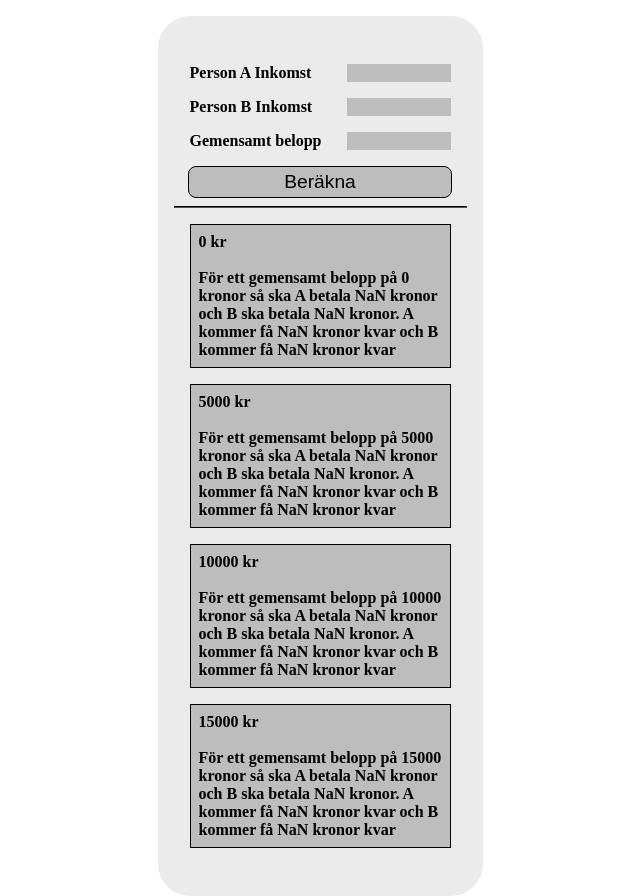
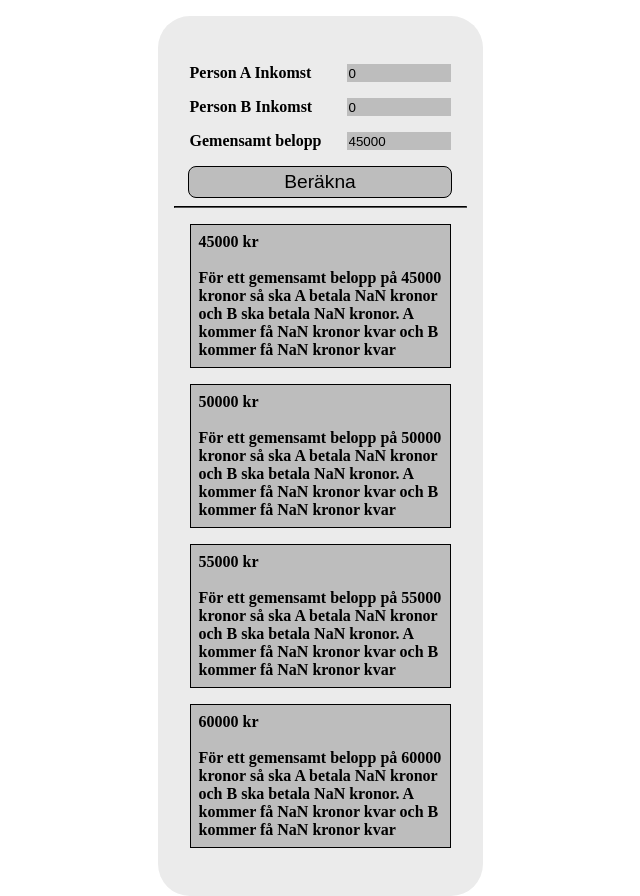
Before and after one commit to stefankarlsson1230/MatsApp, a plain HTML site: page index.html in a window 1280 px wide. Both pictures are taken after a click on the button "Beräkna". Shown: the whole page, without its empty margins (320-960 px from the left). Drawn offline with Linux system fonts and the light colour scheme.

Commit message:
Fill fields with values from local storage.

```diff
--- a/index.html
+++ b/index.html
@@ -9,18 +9,18 @@
 <body>
     <main>
         <div class="inputGroup">
-            <label for="income_A">Person A Inkomst</label>
-            <input id="income_A" type="number">
+            <label for="incomeA">Person A Inkomst</label>
+            <input id="incomeA" type="number">
         </div>
 
         <div class="inputGroup">
-            <label for="income_B">Person B Inkomst</label>
-            <input id="income_B" type="number">
+            <label for="incomeB">Person B Inkomst</label>
+            <input id="incomeB" type="number">
         </div>
 
         <div class="inputGroup">
-            <label for="total_sum">Gemensamt belopp</label>
-            <input id="total_sum" type="number">
+            <label for="totalSum">Gemensamt belopp</label>
+            <input id="totalSum" type="number">
         </div>
 
         <div id="buttonDiv">
--- a/script.js
+++ b/script.js
@@ -15,15 +15,37 @@ let field_X15000 = document.getElementById("x+15000");
 
 let resultsDiv = document.getElementById("resultsDiv");
 
-// Hide resultboxes until something is calculated
+// Hide result-boxes until something is calculated
 resultsDiv.style.display = "none";
+
+// Load values from local storage
+if(!localStorage.getItem("incomeA")) {
+    document.getElementById("incomeA").value = 0;
+}
+else {
+    document.getElementById("incomeA").value = localStorage.getItem("incomeA");
+}
+
+if(!localStorage.getItem("incomeB")) {
+    document.getElementById("incomeB").value = 0;
+}
+else {
+    document.getElementById("incomeB").value = localStorage.getItem("incomeB");
+}
+
+if(!localStorage.getItem("totalSum")) {
+    document.getElementById("totalSum").value = 45000;
+}
+else {
+    document.getElementById("totalSum").value = localStorage.getItem("totalSum");
+}
 
 
 // Initilize the calculations
 function calculations() {
-    let sum = Number(document.getElementById("total_sum").value);
-    let incomeA = Number(document.getElementById("income_A").value);
-    let incomeB = Number(document.getElementById("income_B").value);
+    let sum = Number(document.getElementById("totalSum").value);
+    let incomeA = Number(document.getElementById("incomeA").value);
+    let incomeB = Number(document.getElementById("incomeB").value);
 
     calculate(field_X, sum, incomeA, incomeB);
     calculate(field_X5000, sum + 5000, incomeA, incomeB);
@@ -35,10 +57,10 @@ function calculations() {
 
 // Calculations for each result-field
 function calculate(field, sum, incomeA, incomeB) {
-    let amount_from_A = Math.round(sum * (incomeA / (incomeA + incomeB)))
-    let amount_from_B = Math.round(sum - amount_from_A);
+    let amountFromA = Math.round(sum * (incomeA / (incomeA + incomeB)))
+    let amountFromB = Math.round(sum - amountFromA);
 
-    field.innerText = `${sum} kr\n\nFör ett gemensamt belopp på ${sum} kronor så ska A betala ${amount_from_A} kronor och B ska betala ${amount_from_B} kronor. A kommer få ${incomeA - amount_from_A} kronor kvar och B kommer få ${incomeB - amount_from_B} kronor kvar`;
+    field.innerText = `${sum} kr\n\nFör ett gemensamt belopp på ${sum} kronor så ska A betala ${amountFromA} kronor och B ska betala ${amountFromB} kronor. A kommer få ${incomeA - amountFromA} kronor kvar och B kommer få ${incomeB - amountFromB} kronor kvar`;
 }
 
 // Copying text from result-field to clipboard when clicked
```
